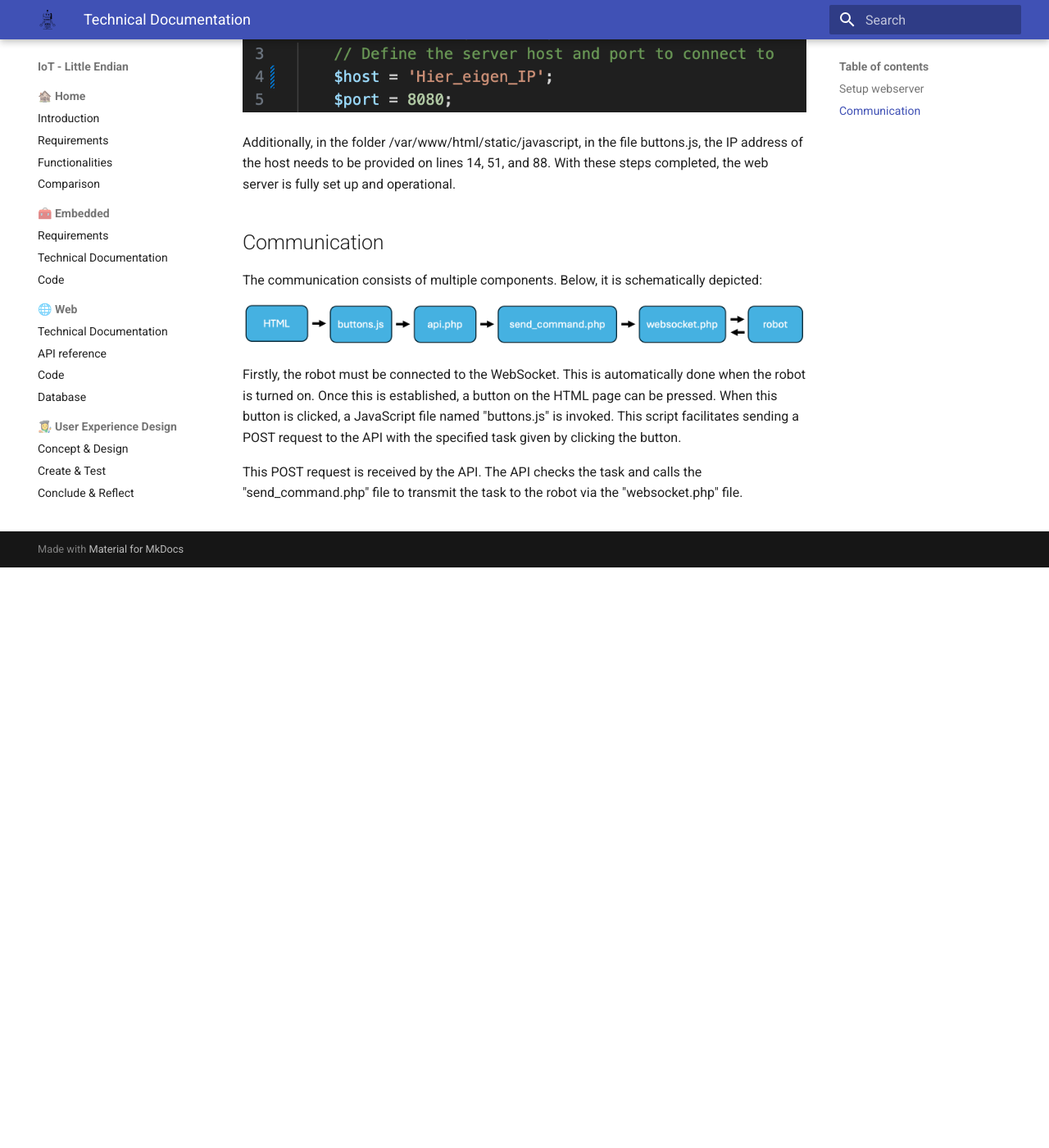
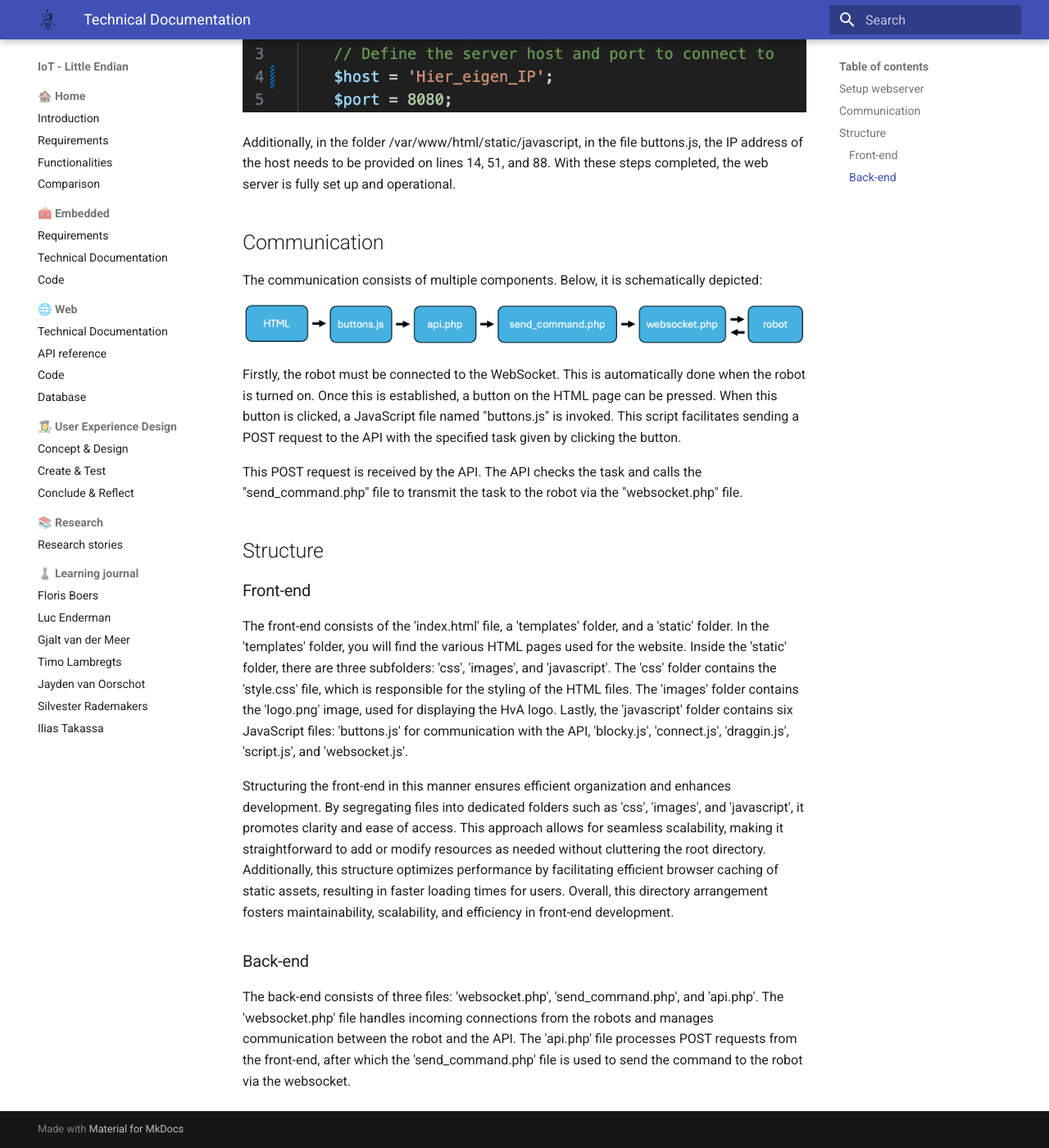
Before and after one commit to VioletHarmon2002/MyFirstRobot, an MkDocs documentation site: the page built from docs/web/technical_documentation.md, in a window 1280 px wide and 1400 px high, scrolled down 708 px. Shown: the whole window at 82% size. Built offline with MkDocs 1.6.1 and Material for MkDocs 9.7.7, drawn with Linux system fonts in a browser that asks for light colours; some of the changed text lies outside the part shown.

Commit message:
updated technical documentation

````diff
--- a/docs/web/technical_documentation.md
+++ b/docs/web/technical_documentation.md
@@ -3,13 +3,13 @@
 ## Setup webserver
 
 To set up the web server, you need to clone [this](https://gitlab.fdmci.hva.nl/IoT/2023-2024-semester-2/group-project/faaxeeheeqee80)
- GitLab project. After that, the project should be opened in the CLI. In the CLI, the following command needs to be executed:
+ GitLab project. After that, you should open the project in a CLI. In the CLI, the following command needs to be executed:
 
 ```txt
 docker build --tag little-endian .
 ```
 
-This command builds a Docker image tagged "little-endian" using the files in the current directory. Then, the following command can be executed:
+This command builds a Docker image tagged "little-endian" using the files in the current directory. Then, the following command needs to be executed:
 
 ```txt
 docker run --publish 80:80 --publish 8080:8080 --detach little-endian
@@ -34,3 +34,13 @@
 Firstly, the robot must be connected to the WebSocket. This is automatically done when the robot is turned on. Once this is established, a button on the HTML page can be pressed. When this button is clicked, a JavaScript file named "buttons.js" is invoked. This script facilitates sending a POST request to the API with the specified task given by clicking the button.
 
 This POST request is received by the API. The API checks the task and calls the "send_command.php" file to transmit the task to the robot via the "websocket.php" file.
+
+## Structure
+
+### Front-end
+The front-end consists of the 'index.html' file, a 'templates' folder, and a 'static' folder. In the 'templates' folder, you will find the various HTML pages used for the website. Inside the 'static' folder, there are three subfolders: 'css', 'images', and 'javascript'. The 'css' folder contains the 'style.css' file, which is responsible for the styling of the HTML files. The 'images' folder contains the 'logo.png' image, used for displaying the HvA logo. Lastly, the 'javascript' folder contains six JavaScript files: 'buttons.js' for communication with the API, 'blocky.js', 'connect.js', 'draggin.js', 'script.js', and 'websocket.js'.
+
+Structuring the front-end in this manner ensures efficient organization and enhances development. By segregating files into dedicated folders such as 'css', 'images', and 'javascript', it promotes clarity and ease of access. This approach allows for seamless scalability, making it straightforward to add or modify resources as needed without cluttering the root directory. Additionally, this structure optimizes performance by facilitating efficient browser caching of static assets, resulting in faster loading times for users. Overall, this directory arrangement fosters maintainability, scalability, and efficiency in front-end development.
+
+### Back-end
+The back-end consists of three files: 'websocket.php', 'send_command.php', and 'api.php'. The 'websocket.php' file handles incoming connections from the robots and manages communication between the robot and the API. The 'api.php' file processes POST requests from the front-end, after which the 'send_command.php' file is used to send the command to the robot via the websocket.
````
